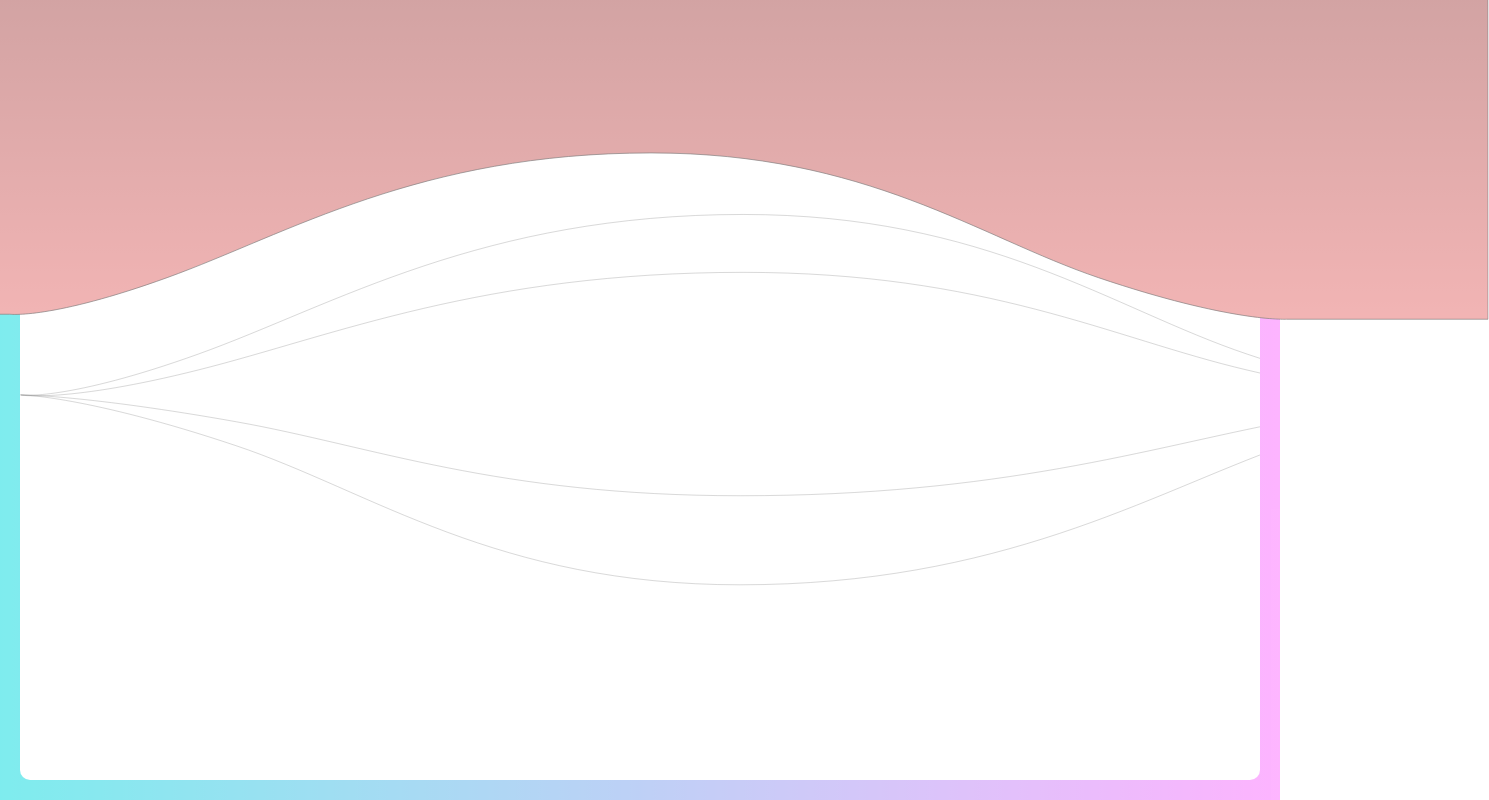
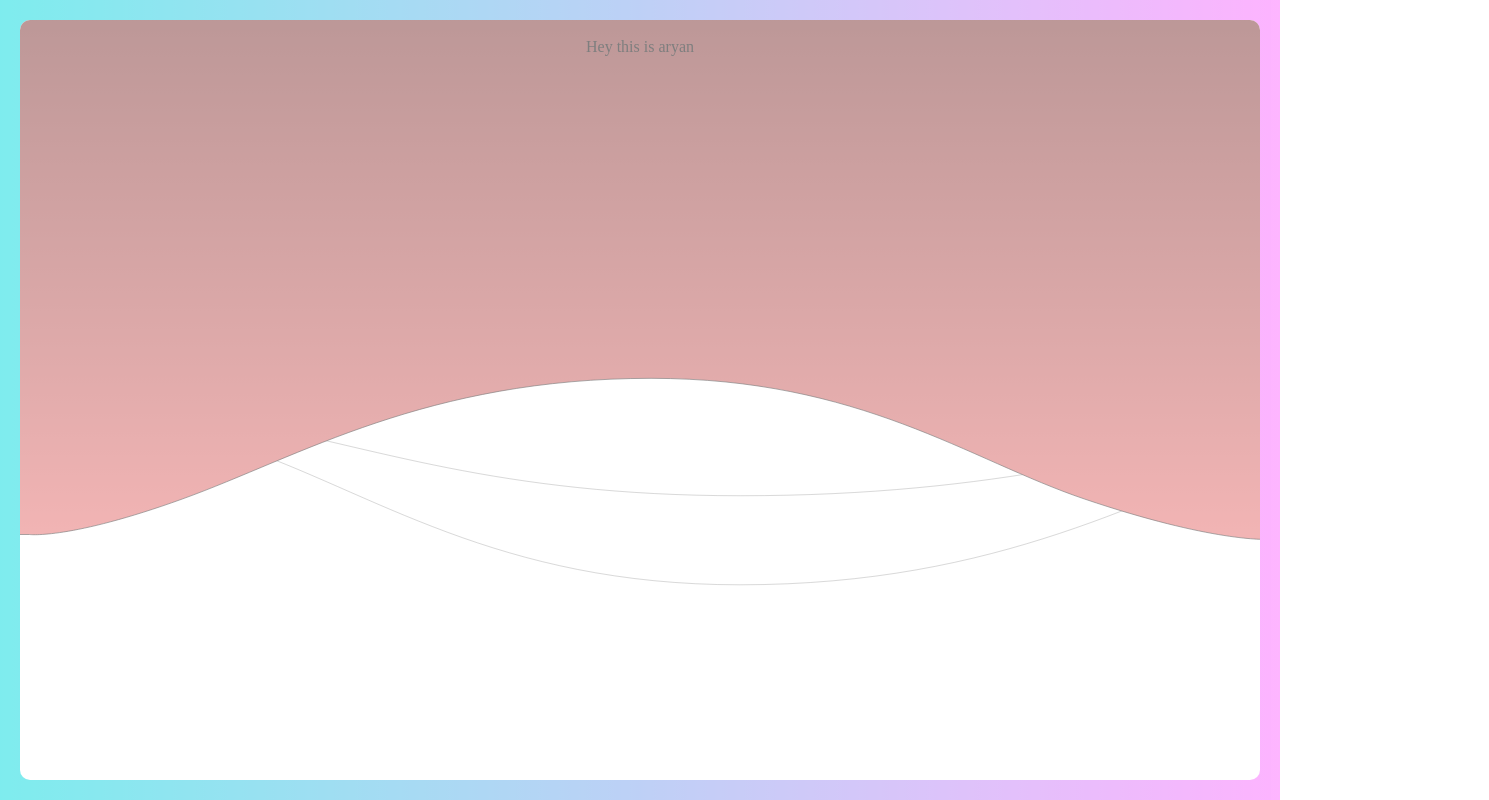
Before and after one commit to VedantS73/Neuton, a React (Create React App) app: page / in a window 1280 px wide. Shown: the whole page, 1489 px wide, since content can reach past the window. Built offline with nearby package versions, Linux system fonts and the light colour scheme.

Commit message:
background work

```diff
--- a/src/components/landingpage.jsx
+++ b/src/components/landingpage.jsx
@@ -7,7 +7,11 @@ function background(){
 
         <div className='wrapper'>
             <div className='wrapper-inner'>
-            <div className='element'> <img className='moving-image' src={Elementbg} /> </div>
+            <div className='element'>
+                 <br /> Hey this is aryan <br />
+
+            </div>
+            <img className='moving-image' src={Elementbg} />
             </div>
         </div>
 
--- a/src/style/landingpg.css
+++ b/src/style/landingpg.css
@@ -14,20 +14,28 @@
     background-image: url('../Assets/BG.svg');
     background-size:cover;
     background-repeat: no-repeat;
+    overflow: hidden;
+    overflow-y: scroll;
+
 }
 
 .element{
-    position : absolute;
-    top : 0;
-    left : 0;
-    transform-origin: 0% 00%;
-    scale : 50%;
-    width: 200vw;
+    z-index: 5;
+    position: relative;
+    color: rgb(0, 0, 0);
+    display: flex;
+    justify-content: center;
+    /* height : px */
 }
 
 .moving-image{
+    /* display: none; */
+    /* position:absolute; */
     width: 99%;
+    overflow: hidden;
+    z-index: -10;
+    top: 0;
     scale : 135%;
-    margin-top: -360px;
+    /* margin-top: -14.5vw; */
 
 }
```
